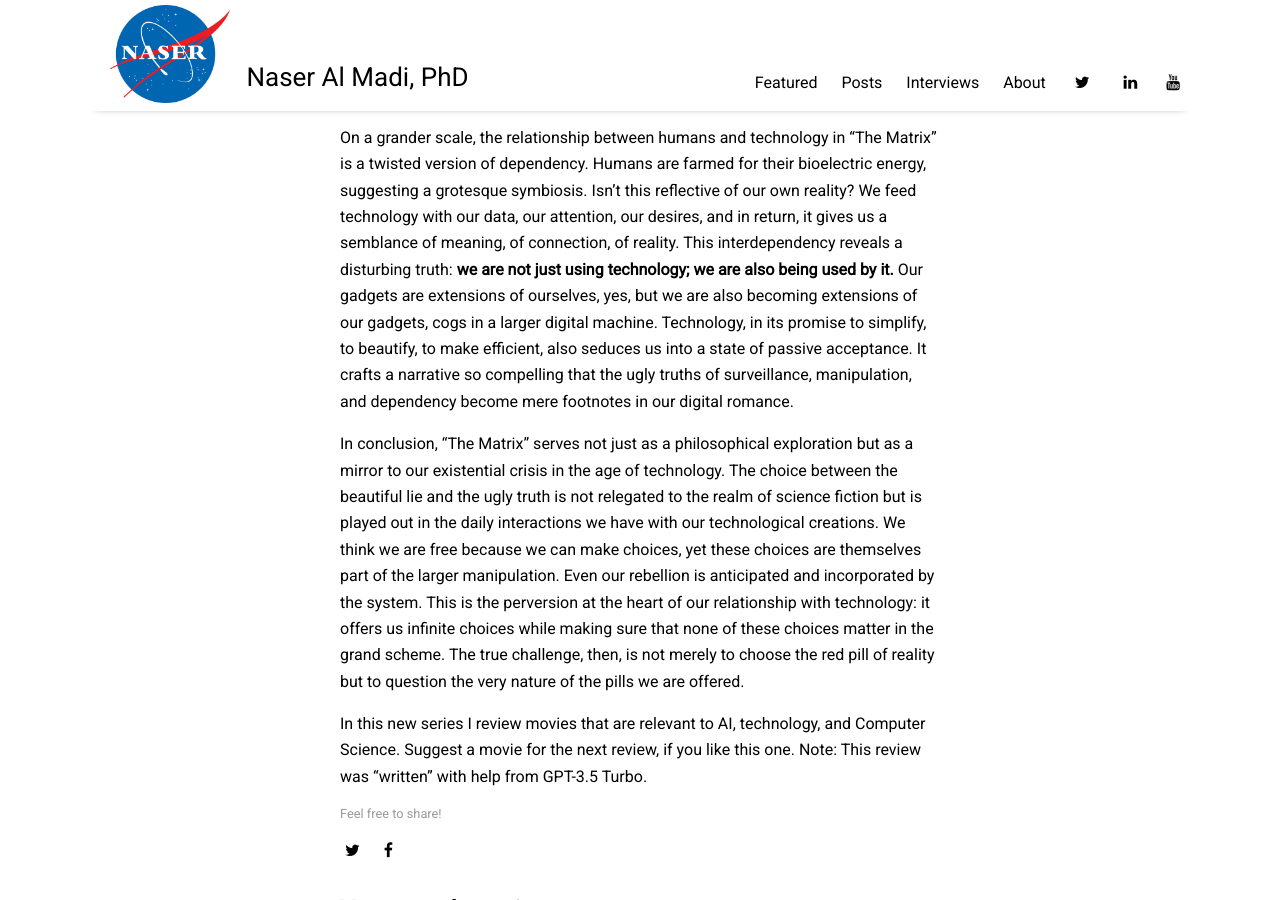
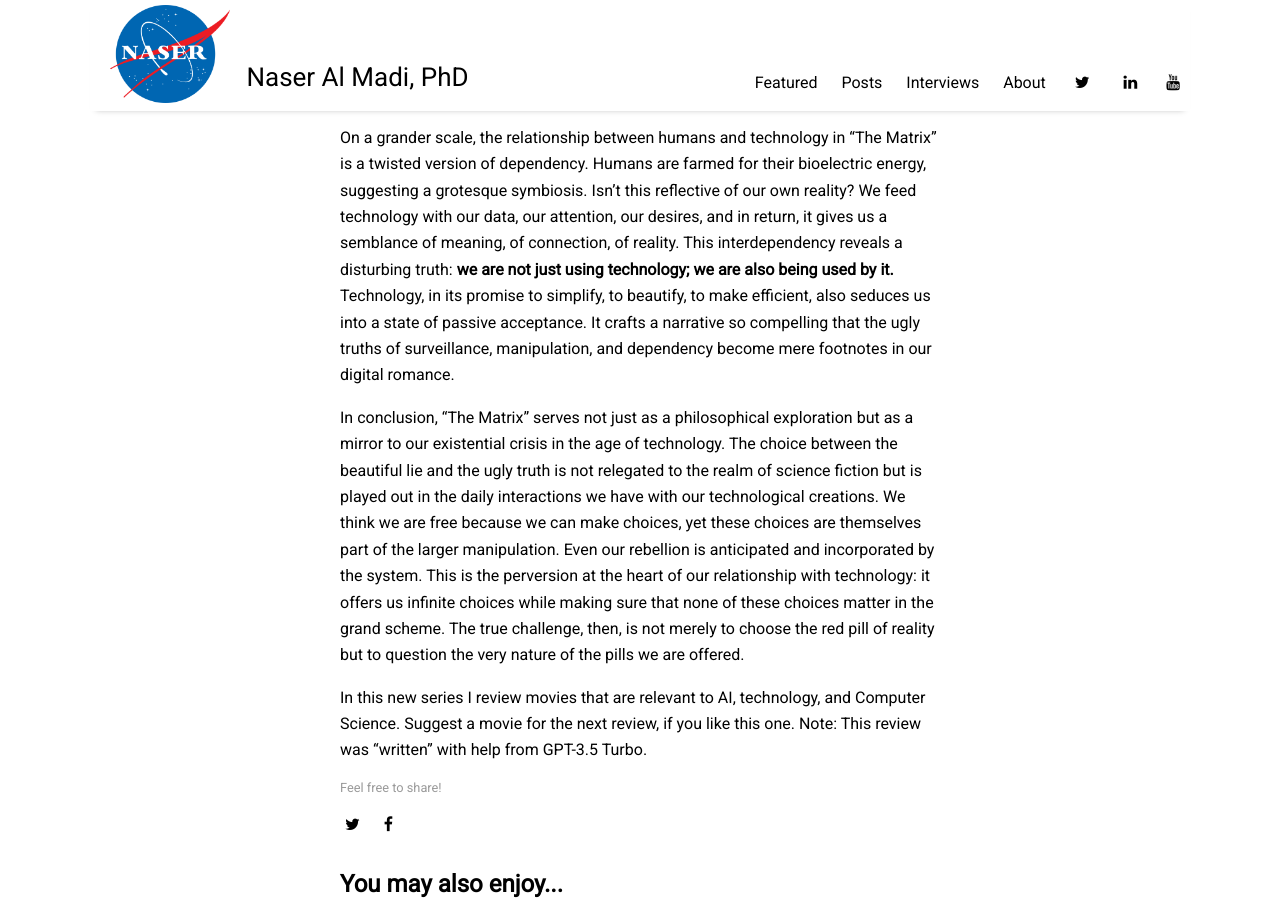
Before and after one commit to nalmadi/nalmadi.github.io, a Jekyll site: the page built from _posts/2024-06-12-the-matrix.md, in a window 1280 px wide and 900 px high, scrolled down 1320 px. Built offline with Jekyll 4.4.1, drawn with Linux system fonts in a browser that asks for light colours; nearby versions of some CDN libraries.

Commit message:
Update 2024-06-12-the-matrix.md

```diff
--- a/_posts/2024-06-12-the-matrix.md
+++ b/_posts/2024-06-12-the-matrix.md
@@ -22,7 +22,7 @@
 Yet, one must ask: Is the choice between the beautiful lie and the ugly truth as obvious as it seems? Consider Cypher, who, disillusioned with the barren reality of human existence, chooses to return to the blissful ignorance of the Matrix. His betrayal is not merely a narrative twist but a philosophical statement. It echoes the Freudian death drive, the desire to return to a state of non-existence, of non-confrontation, a nihilistic longing for the womb-like comfort of the Matrix.
 
 
-On a grander scale, the relationship between humans and technology in "The Matrix" is a twisted version of dependency. Humans are farmed for their bioelectric energy, suggesting a grotesque symbiosis. Isn't this reflective of our own reality? We feed technology with our data, our attention, our desires, and in return, it gives us a semblance of meaning, of connection, of reality. This interdependency reveals a disturbing truth: **we are not just using technology; we are also being used by it.** Our gadgets are extensions of ourselves, yes, but we are also becoming extensions of our gadgets, cogs in a larger digital machine. Technology, in its promise to simplify, to beautify, to make efficient, also seduces us into a state of passive acceptance. It crafts a narrative so compelling that the ugly truths of surveillance, manipulation, and dependency become mere footnotes in our digital romance.
+On a grander scale, the relationship between humans and technology in "The Matrix" is a twisted version of dependency. Humans are farmed for their bioelectric energy, suggesting a grotesque symbiosis. Isn't this reflective of our own reality? We feed technology with our data, our attention, our desires, and in return, it gives us a semblance of meaning, of connection, of reality. This interdependency reveals a disturbing truth: **we are not just using technology; we are also being used by it.** Technology, in its promise to simplify, to beautify, to make efficient, also seduces us into a state of passive acceptance. It crafts a narrative so compelling that the ugly truths of surveillance, manipulation, and dependency become mere footnotes in our digital romance.
 
 
 In conclusion, "The Matrix" serves not just as a philosophical exploration but as a mirror to our existential crisis in the age of technology. The choice between the beautiful lie and the ugly truth is not relegated to the realm of science fiction but is played out in the daily interactions we have with our technological creations. We think we are free because we can make choices, yet these choices are themselves part of the larger manipulation. Even our rebellion is anticipated and incorporated by the system. This is the perversion at the heart of our relationship with technology: it offers us infinite choices while making sure that none of these choices matter in the grand scheme.  The true challenge, then, is not merely to choose the red pill of reality but to question the very nature of the pills we are offered.
```
